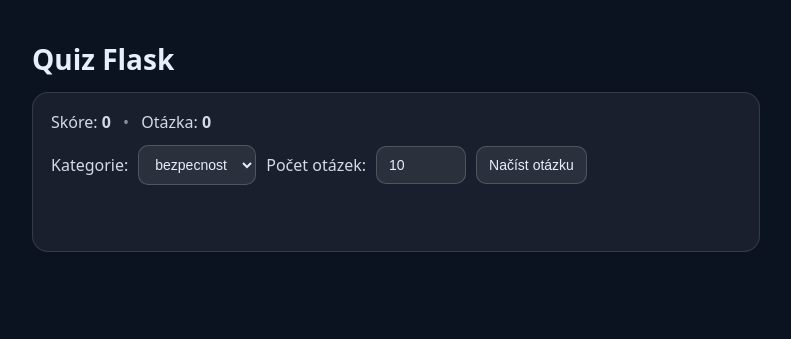
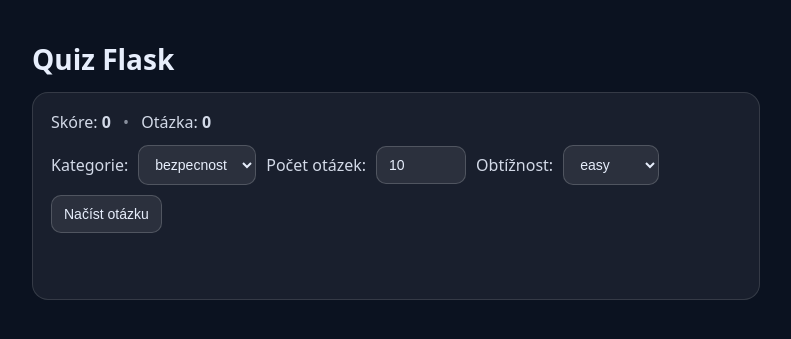
Before and after one commit to adamcovapetra/001_quiz, a Flask app: page / in a window 1280 px wide. Shown: the top 339 px of the page, without its empty margins (244-1035 px from the left). Run offline with Flask 3, Linux system fonts and the light colour scheme.

Commit message:
Add difficulty selection

```diff
--- a/quiz-flask/app.py
+++ b/quiz-flask/app.py
@@ -31,11 +31,16 @@ from pathlib import Path
 @app.route("/api/question")
 def api_question():
     category = request.args.get("category")
+    difficulty = request.args.get("difficulty")
+
     if not category:
         return jsonify({"error": "Missing category"}), 400
 
     questions = load_questions()
     candidates = [q for q in questions if q["category"] == category]
+
+    if difficulty:
+        candidates = [q for q in candidates if q["difficulty"] == difficulty]
 
     if not candidates:
         return jsonify({"error": "No questions for this category"}), 404
--- a/quiz-flask/static/js/app.js
+++ b/quiz-flask/static/js/app.js
@@ -1,23 +1,23 @@
 const elCategory = document.getElementById("category");
+const elDifficulty = document.getElementById("difficulty");
+const elLimit = document.getElementById("limit");
 const elLoad = document.getElementById("load");
 const elQuiz = document.getElementById("quiz");
 const elMeta = document.getElementById("meta");
 const elQuestion = document.getElementById("question");
 const elChoices = document.getElementById("choices");
 const elError = document.getElementById("error");
-
 const elScore = document.getElementById("score");
 const elCount = document.getElementById("count");
 const elFinish = document.getElementById("finish");
 const elFinalScore = document.getElementById("finalScore");
 const elRestart = document.getElementById("restart");
-const elLimit = document.getElementById("limit");
 
 let currentQuestionId = null;
 let score = 0;
 let count = 0;
-
 let totalQuestions = 10;
+let selectedDifficulty = "easy";
 
 function sleep(ms) {
   return new Promise(resolve => setTimeout(resolve, ms));
@@ -35,7 +35,9 @@ async function loadQuestion() {
 
   const category = elCategory.value;
 
-  const res = await fetch(`/api/question?category=${encodeURIComponent(category)}`);
+const res = await fetch(
+  `/api/question?category=${encodeURIComponent(category)}&difficulty=${encodeURIComponent(selectedDifficulty)}`
+);
   const data = await res.json();
 
   if (!res.ok) {
@@ -99,17 +101,22 @@ await loadQuestion();
 }
 
 elLoad.addEventListener("click", async () => {
-  // restart hry při kliknutí na "Načíst otázku"
+  // uložíme vybranou obtížnost
+  selectedDifficulty = elDifficulty.value;
+
+  // načteme počet otázek
   totalQuestions = Number(elLimit.value);
   if (!Number.isFinite(totalQuestions) || totalQuestions < 1) totalQuestions = 10;
 
+  // reset hry
   score = 0;
   count = 0;
   elScore.textContent = "0";
   elCount.textContent = "0";
 
-  // schovat finální obrazovku
+  // UI reset
   elFinish.classList.add("hidden");
+  elError.textContent = "";
 
   await loadQuestion();
 });
--- a/quiz-flask/templates/index.html
+++ b/quiz-flask/templates/index.html
@@ -26,6 +26,12 @@
         </select>
         <label for="limit">Počet otázek:</label>
         <input id="limit" type="number" min="1" max="50" value="10">
+        <label for="difficulty">Obtížnost:</label>
+        <select id="difficulty">
+          <option value="easy">easy</option>
+          <option value="medium">medium</option>
+        </select>
+
         <button id="load">Načíst otázku</button>
       </div>
 
```
